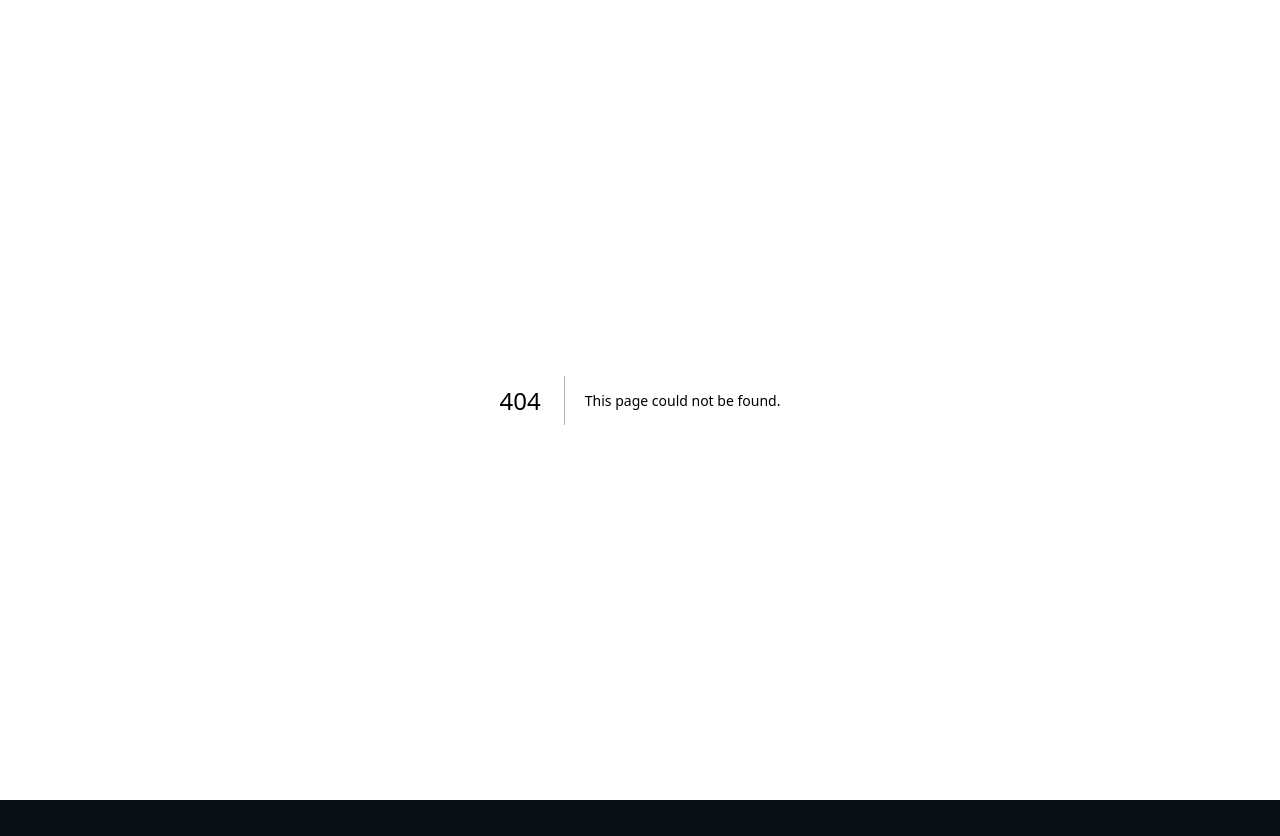
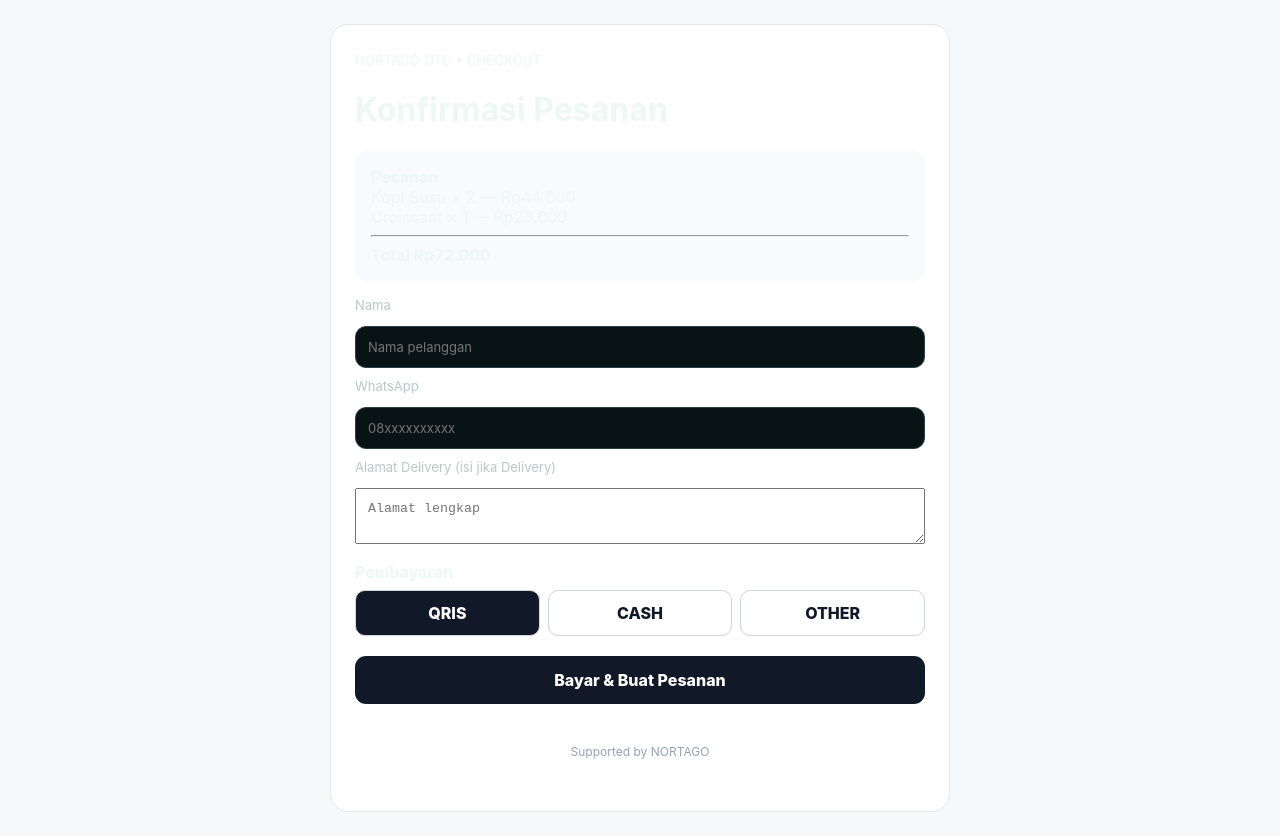
Before and after one commit to adiaris2022-rgb/tjsl-impact-control-tower, a Next.js app: page /otc/checkout in a window 1280 px wide. Before the commit this address had no page. Before the commit the page ends 800 px from the top, so only its background shows below. Built offline with nearby package versions, Linux system fonts and the light colour scheme.

Commit message:
feat: add OTC free MVP route to TJSL service

```diff
--- /dev/null
+++ b/app/otc/checkout/page.tsx
@@ -0,0 +1,9 @@
+"use client";
+import {useState} from "react";
+export default function Checkout(){const [method,setMethod]=useState("QRIS"),[done,setDone]=useState(false);return <main style={{minHeight:"100vh",background:"#f7f8fa",padding:24,fontFamily:"Inter,system-ui,sans-serif"}}><div style={{maxWidth:620,margin:"0 auto",background:"#fff",padding:24,borderRadius:18,border:"1px solid #e4e7ec"}}>
+<small>NORTAGO OTC • CHECKOUT</small><h1>Konfirmasi Pesanan</h1><div style={{padding:16,background:"#f8fafc",borderRadius:12,margin:"16px 0"}}><b>Pesanan</b><div>Kopi Susu × 2 — Rp44.000</div><div>Croissant × 1 — Rp28.000</div><hr/><strong>Total Rp72.000</strong></div>
+<label>Nama<input placeholder="Nama pelanggan" style={{width:"100%",padding:12,margin:"6px 0 10px",boxSizing:"border-box"}}/></label><label>WhatsApp<input placeholder="08xxxxxxxxxx" style={{width:"100%",padding:12,margin:"6px 0 10px",boxSizing:"border-box"}}/></label><label>Alamat Delivery (isi jika Delivery)<textarea placeholder="Alamat lengkap" style={{width:"100%",padding:12,margin:"6px 0",boxSizing:"border-box"}}/></label>
+<div style={{marginTop:12}}><b>Pembayaran</b><div style={{display:"grid",gridTemplateColumns:"repeat(3,1fr)",gap:8,marginTop:8}}>{["QRIS","CASH","OTHER"].map(x=><button key={x} onClick={()=>setMethod(x)} style={{padding:12,borderRadius:10,border:"1px solid #d0d5dd",background:method===x?"#111827":"#fff",color:method===x?"#fff":"#111827"}}>{x}</button>)}</div></div>
+<button onClick={()=>setDone(true)} style={{width:"100%",marginTop:20,padding:14,border:0,borderRadius:11,background:"#111827",color:"#fff",fontWeight:800}}>Bayar & Buat Pesanan</button>
+{done&&<div style={{marginTop:16,padding:14,borderRadius:12,background:"#ecfdf3",color:"#027a48"}}><b>Pesanan berhasil dibuat.</b><br/>Order OTC-00124 • PAID<br/>Pickup/Handover Code: 7K9P</div>}
+<footer style={{marginTop:40,textAlign:"center",fontSize:12,color:"#98a2b3"}}>Supported by NORTAGO</footer></div></main>}
```
